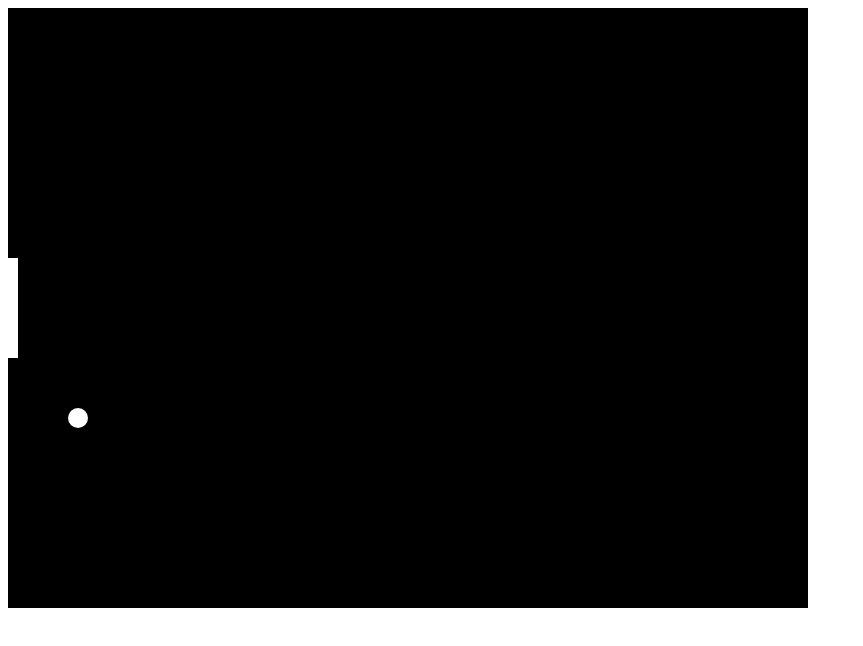
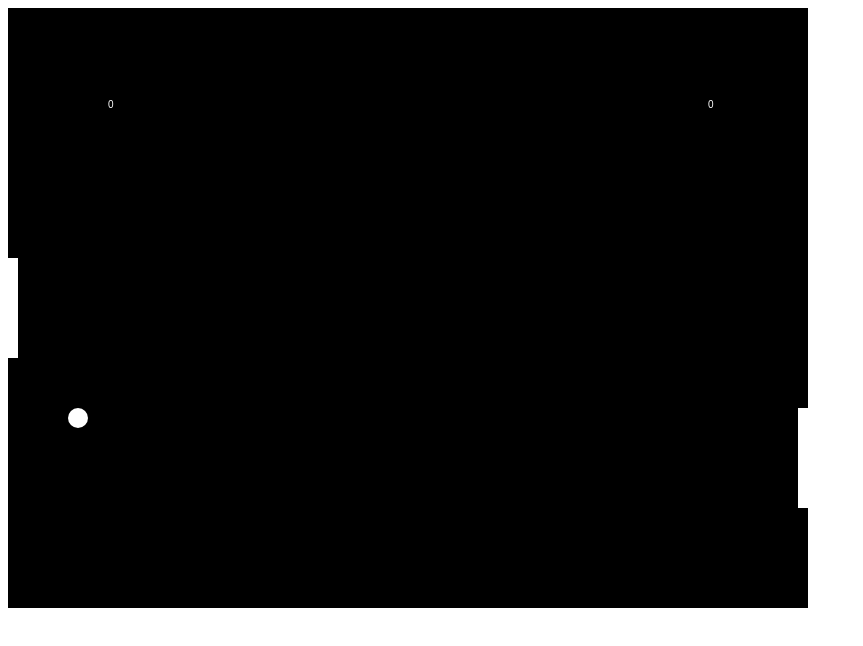
Before and after one commit to matzieq/Canvas-Pong, a plain HTML site: page index.html in a window 1280 px wide. Shown: the whole page, without its empty margins (0-863 px from the left). Drawn offline with Linux system fonts and the light colour scheme.

Commit message:
Complete basic game

```diff
--- a/index.html
+++ b/index.html
@@ -19,7 +19,13 @@ var ballSpeedX = 10;
 var ballSpeedY = 5;
 
 var paddle1Y = 250;
+var paddle2Y = 250;
+
+var player1Score = 0;
+var player2Score = 0;
+
 const PADDLE_HEIGHT = 100;
+const PADDLE_THICKNESS = 10;
 
 function calculateMousePos (event) {
   var rect = canvas.getBoundingClientRect();
@@ -46,23 +52,38 @@ window.onload = function () {
   document.addEventListener('mousemove', function (event) {
     var mousePos = calculateMousePos(event);
     paddle1Y = mousePos.y - PADDLE_HEIGHT / 2;
+//     paddle2Y = mousePos.y - PADDLE_HEIGHT / 2;
   });
 }
 
+function moveComputer () {
+  var paddle2Center = paddle2Y + (PADDLE_HEIGHT / 2);
+  if (paddle2Center < ballY - 35) {
+    paddle2Y += 6;
+  } else if (paddle2Center > ballY + 35) {
+    paddle2Y -= 6;
+  }
+}
+
 function moveEverything () {
+  moveComputer();
   ballX += ballSpeedX;
   ballY += ballSpeedY;
   if (ballX > canvas.width) {
-    ballSpeedX = -ballSpeedX;
-
+    if (ballY > paddle2Y && ballY < paddle2Y + PADDLE_HEIGHT) {
+      ballSpeedX = -ballSpeedX;
+    } else {
+      player1Score++;
+      resetBall();
+    }
   }
   if (ballX < 0) {
     if (ballY > paddle1Y && ballY < paddle1Y + PADDLE_HEIGHT) {
       ballSpeedX = -ballSpeedX;
     } else {
+      player2Score++;
       resetBall();
     }
-//     ballSpeedX = -ballSpeedX;
   }
   if (ballY > canvas.height) {
     ballSpeedY = -ballSpeedY;
@@ -75,12 +96,16 @@ function moveEverything () {
 function resetBall () {
   ballX = canvas.width / 2;
   ballY = canvas.height / 2;
+  ballSpeedX = -ballSpeedX;
 }
 
 function drawEverything () {
   colorRect(0, 0, canvas.width, canvas.height, 'black');
-  colorRect(0, paddle1Y, 10, PADDLE_HEIGHT, 'white');
+  colorRect(0, paddle1Y, PADDLE_THICKNESS, PADDLE_HEIGHT, 'white');
+  colorRect(canvas.width - PADDLE_THICKNESS, paddle2Y, PADDLE_THICKNESS, PADDLE_HEIGHT, 'white');
   colorCircle(ballX, ballY, 10, 'white');
+  canvasContext.fillText(player1Score, 100, 100);
+  canvasContext.fillText(player2Score, 700, 100);
 }
 
 function colorRect (x, y, width, height, drawColor) {
```
